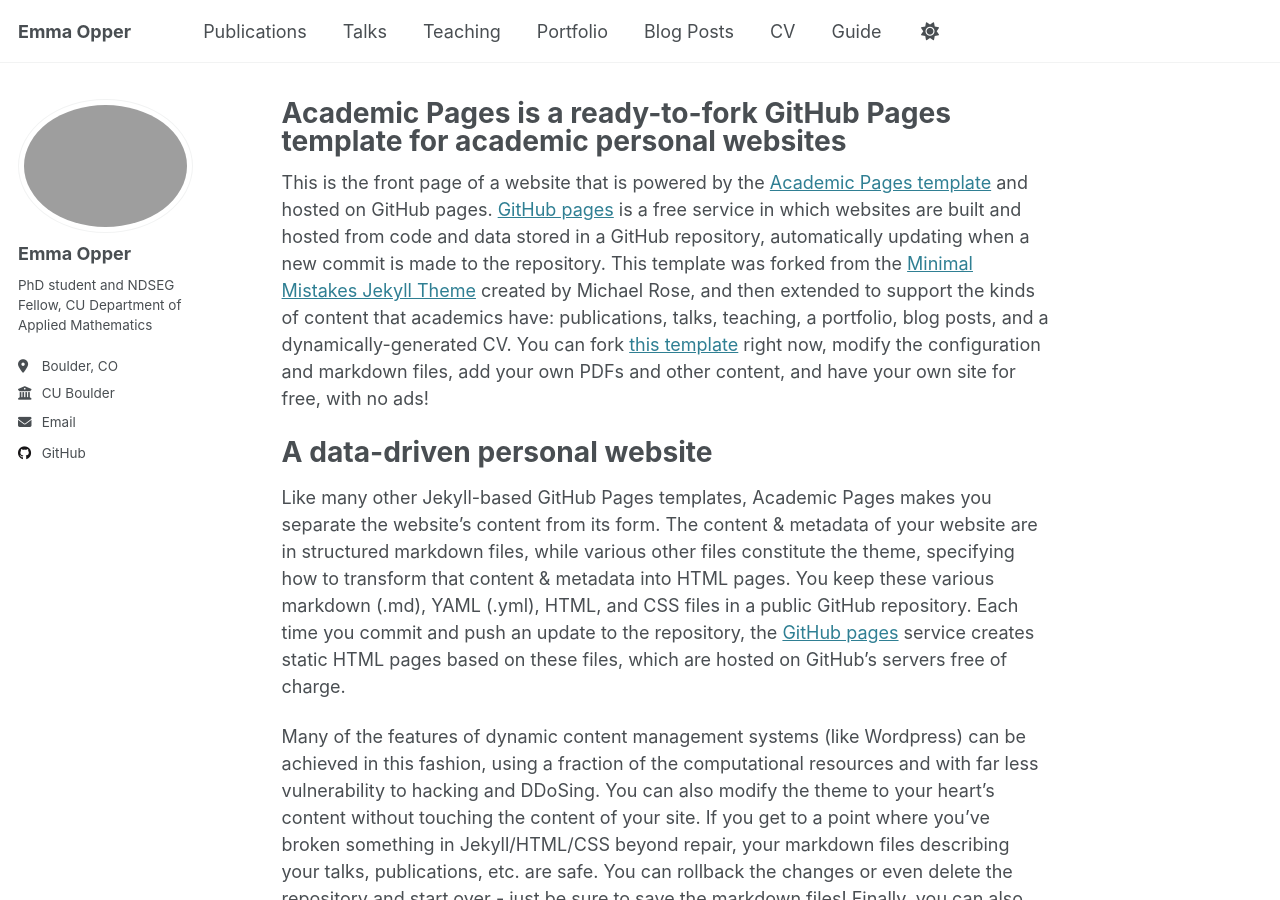
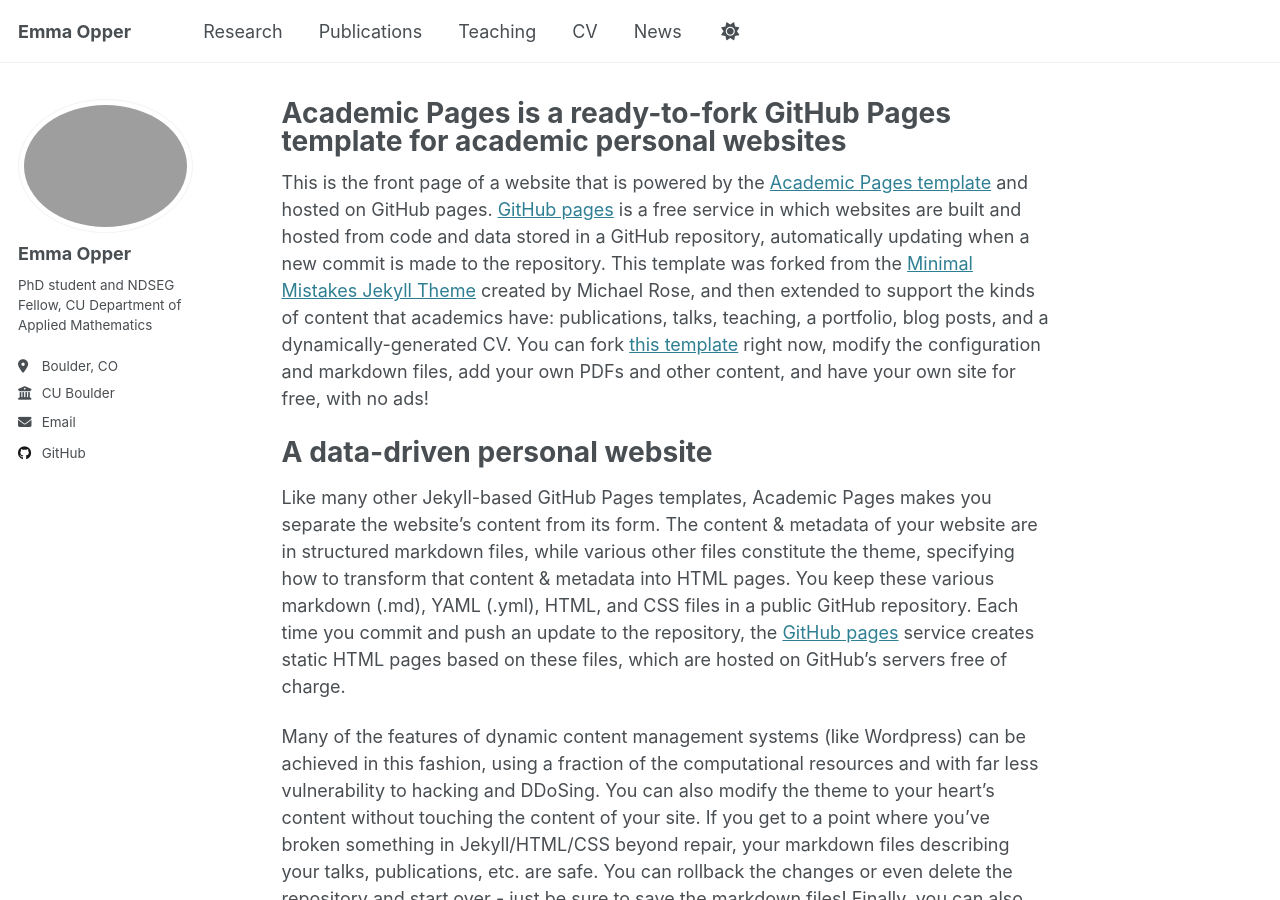
Before and after one commit to emmaopper/emmaopper.github.io, a Jekyll site: the page built from _pages/about.md, in a window 1280 px wide and 900 px high. Built offline with Jekyll 4.4.1, drawn with Linux system fonts in a browser that asks for light colours.

Commit message:
Update navigation.yml
changed topbar

```diff
--- a/_data/navigation.yml
+++ b/_data/navigation.yml
@@ -8,26 +8,21 @@
 #      Markdown formatted page while the second is generated using JSON.
 
 main:
+  - title: "Research"
+    url: /research/
+
   - title: "Publications"
     url: /publications/
-
-  - title: "Talks"
-    url: /talks/
 
   - title: "Teaching"
     url: /teaching/
 
-  - title: "Portfolio"
-    url: /portfolio/
-
-  - title: "Blog Posts"
-    url: /year-archive/
-
   - title: "CV"
     url: /cv/
 
+  - title: "News"
+    url: /talks/
+
+
   # - title: "CV"
   #   url: /cv-json/
-
-  - title: "Guide"
-    url: /markdown/
```
